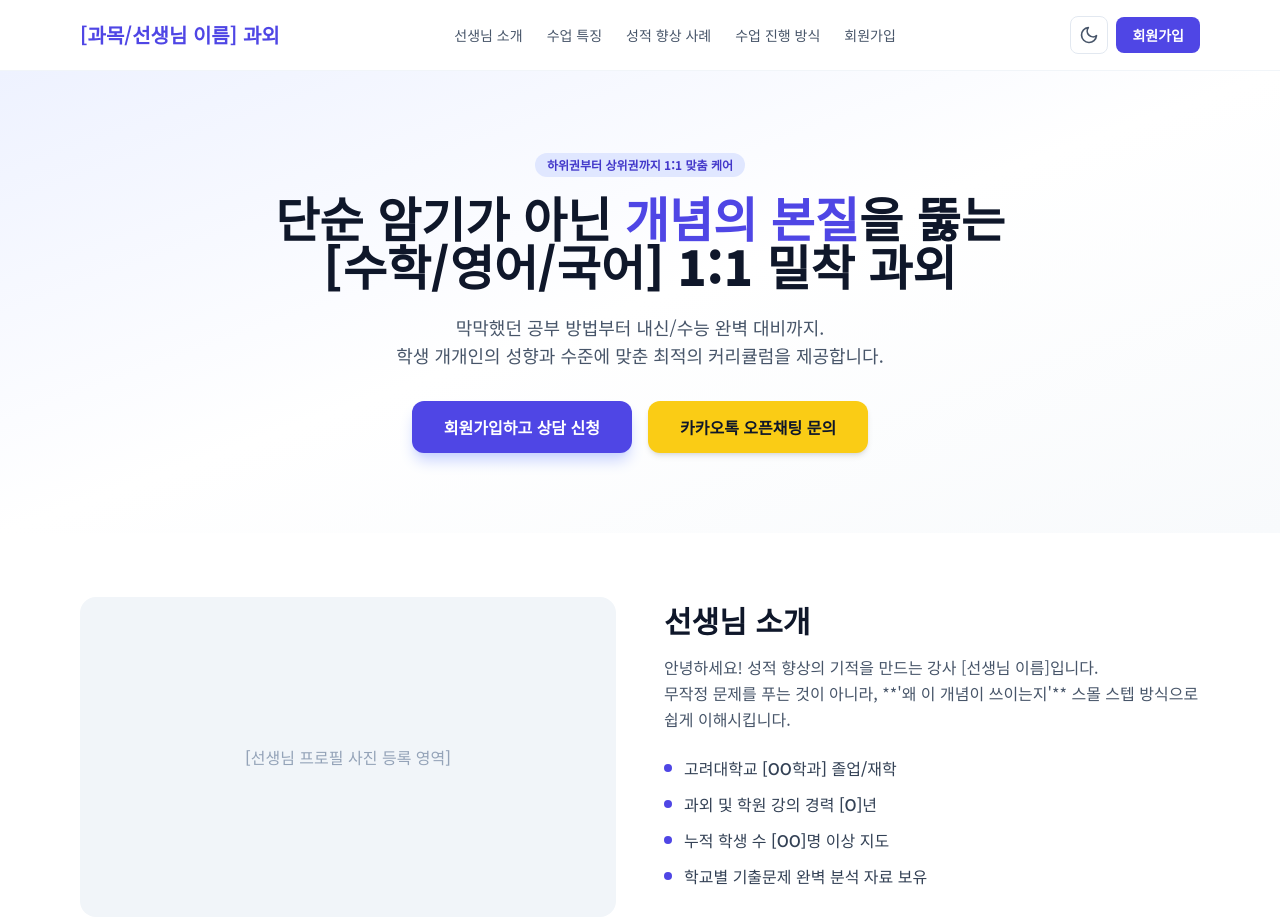
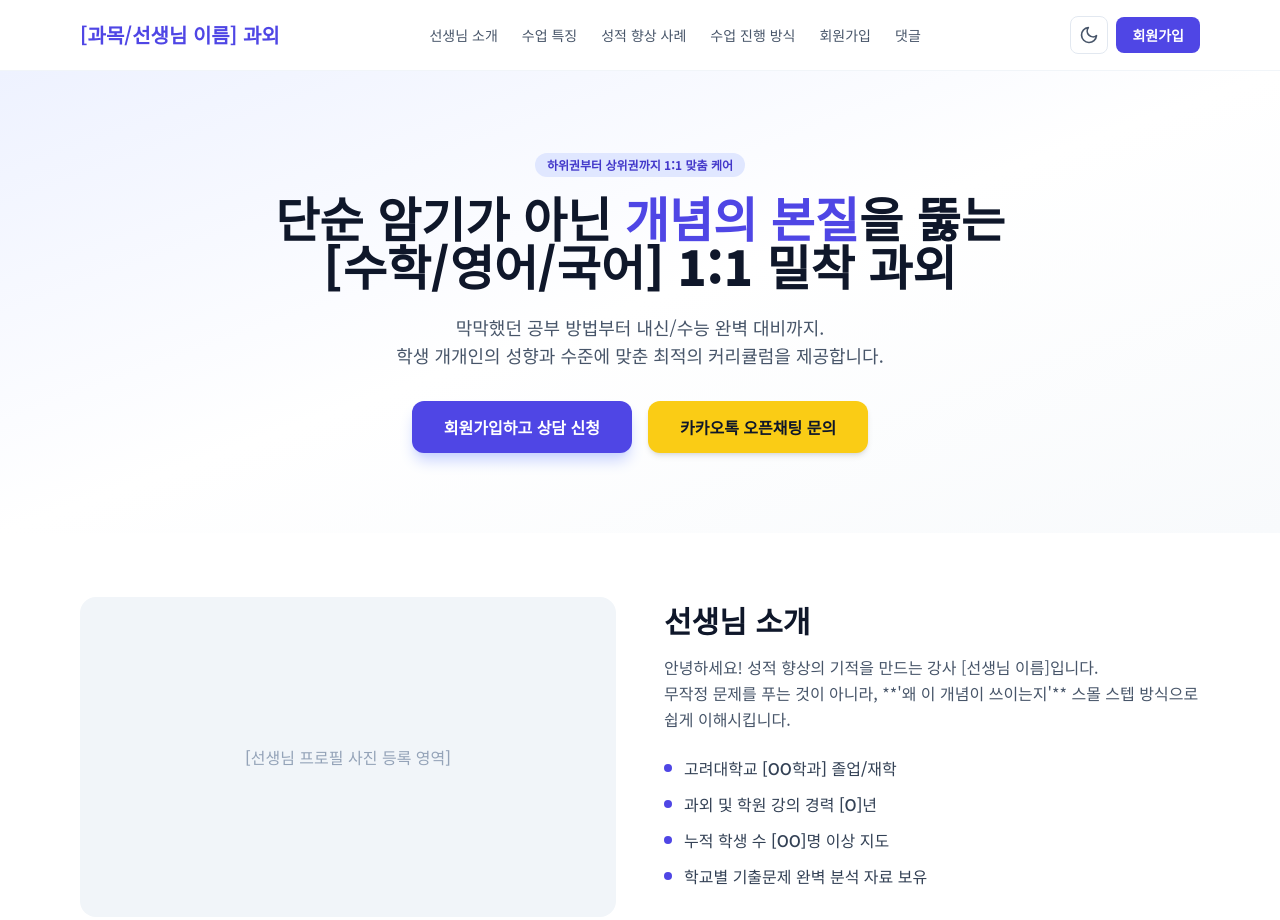
Before and after one commit to cjddl8161-cloud/project-test, a website: page index.html in a window 1280 px wide. Shown: the top 920 px of the page. Drawn offline with nearby package versions, Linux system fonts and the light colour scheme.

Commit message:
Auto sync: 2026-08-04 21:02

```diff
--- a/index.html
+++ b/index.html
@@ -37,6 +37,7 @@
                 <a href="#reviews" class="hover:text-indigo-600 dark:hover:text-indigo-400 transition">성적 향상 사례</a>
                 <a href="#process" class="hover:text-indigo-600 dark:hover:text-indigo-400 transition">수업 진행 방식</a>
                 <a href="#signup" class="hover:text-indigo-600 dark:hover:text-indigo-400 transition">회원가입</a>
+                <a href="#comments" class="hover:text-indigo-600 dark:hover:text-indigo-400 transition">댓글</a>
             </nav>
             <div class="flex items-center gap-2 shrink-0">
                 <button type="button" id="theme-toggle" aria-label="다크/라이트 모드 전환" class="p-2 rounded-lg border border-slate-200 dark:border-slate-700 text-slate-600 dark:text-slate-300 hover:bg-slate-100 dark:hover:bg-slate-800 transition" title="테마 전환">
```
